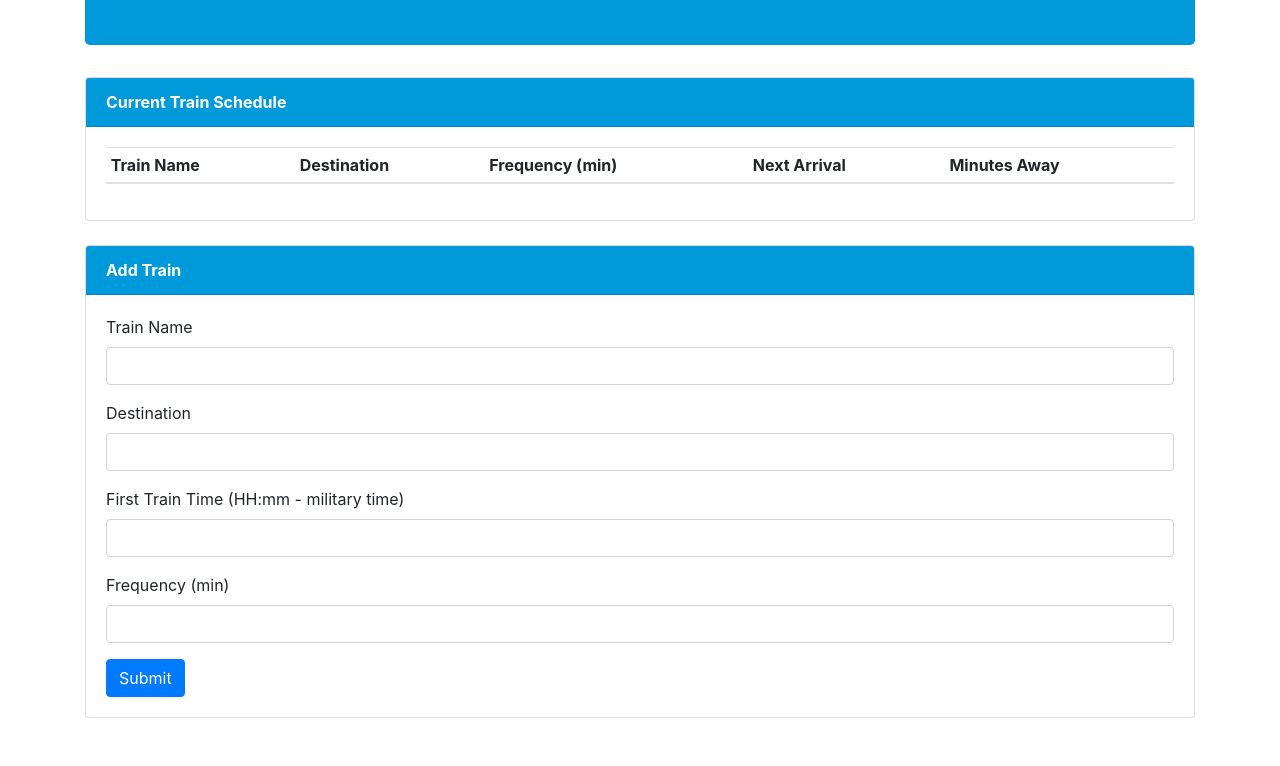
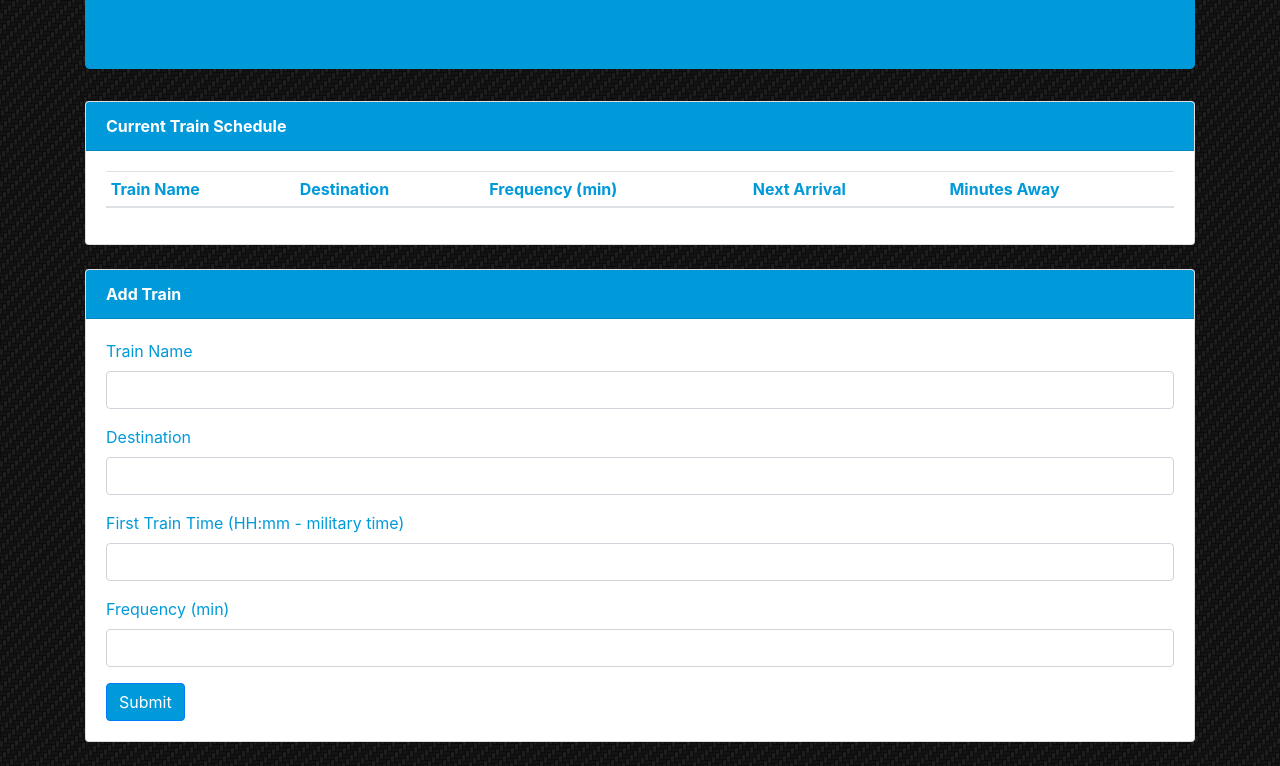
Before and after one commit to w3fl3x/TrainScheduler, a plain HTML site: page index.html in a window 1280 px wide. Shown: the part 171-937 px from the top of the page. Before the commit the page ends 913 px from the top, so only its background shows below. Drawn offline with nearby package versions, Linux system fonts and the light colour scheme; no server answers.

Commit message:
Changed text to #009ada, same as jumbotron background color. Changed submit button to same color blue and changed hover color to #0781be. Changed body background to cf image.

```diff
--- a/assets/css/style.css
+++ b/assets/css/style.css
@@ -1,4 +1,20 @@
+html, body {
+    background: url("../images/real_cf.png");
+}
+
 .card-header {
     color: white;
     font-weight: bold;
 }
+
+.form-group, #train-table {
+    color: #009ada;
+}
+
+#add-train-btn {
+    background-color: #009ada;
+}
+
+#add-train-btn:hover {
+    background-color: #0781be;
+}
```
Also changed, not shown: index.html (+1 -1 lines).
